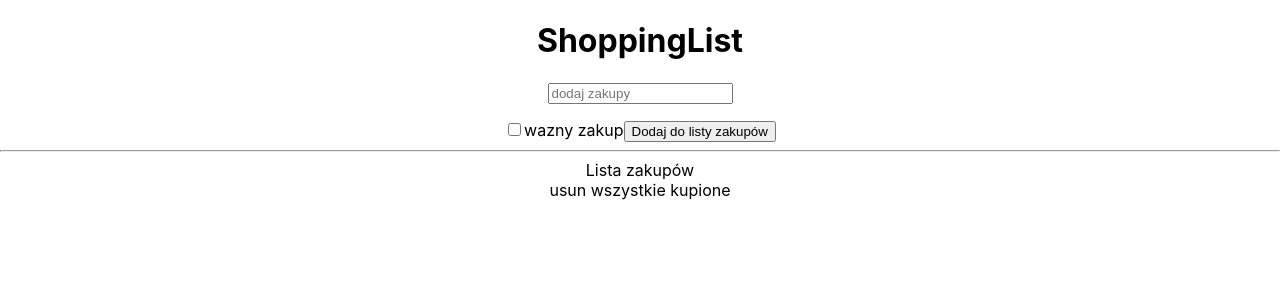
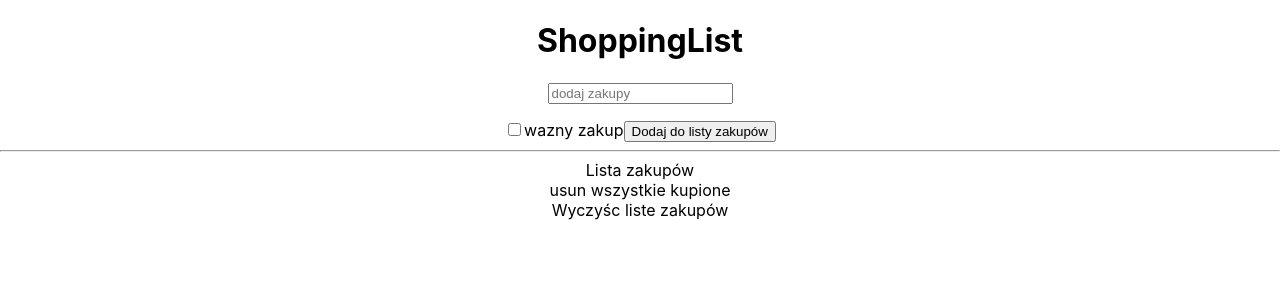
Before and after one commit to PawelBorowik/shopping-list, a React (Create React App) app: page / in a window 1280 px wide. Shown: the top 300 px of the page. Built offline with nearby package versions, Linux system fonts and the light colour scheme.

Commit message:
Add handle clear shopping list

```diff
--- a/src/componets/ItemShoppingList.js
+++ b/src/componets/ItemShoppingList.js
@@ -27,7 +27,7 @@ function ItemShopingList(props) {
         })
         setItems(hideBought)
     }
-    const handleRemovetItem = (indx) => {
+    const handleRemovetBoughtItem = (indx) => {
         let removeItem = itemsFromForm.filter((product, index) => index !== indx)
         setItems(removeItem)
     }
@@ -35,12 +35,11 @@ function ItemShopingList(props) {
         let removeAllBoughtItem = itemsFromForm.filter(product => !product.bought)
         setItems(removeAllBoughtItem)
     }
+    const handleClearList = () => {
 
 
-
-
-
-
+        setItems([])
+    }
 
 
     return (
@@ -49,6 +48,10 @@ function ItemShopingList(props) {
             <div className="delete-all"
                 onClick={() => handleRemovetAllBoughtItem()}
             >usun wszystkie kupione
+            </div>
+            <div className="clear-list"
+                onClick={() => handleClearList()}
+            >Wyczyśc liste zakupów
             </div>
             <ul>
                 {itemsFromForm.map((item, indx) => {
@@ -60,7 +63,7 @@ function ItemShopingList(props) {
                                 {item.text}
 
                             </p>
-                            <span onClick={() => handleRemovetAllBoughtItem()}  >   x</span>
+                            <span onClick={() => handleRemovetBoughtItem(indx)}  >   x</span>
 
                         </li>
                     )
```
